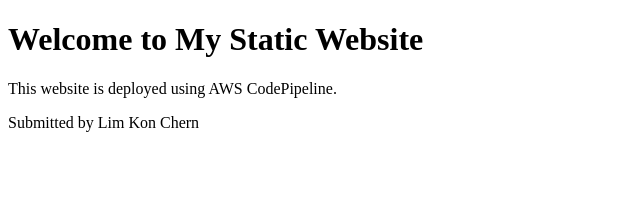
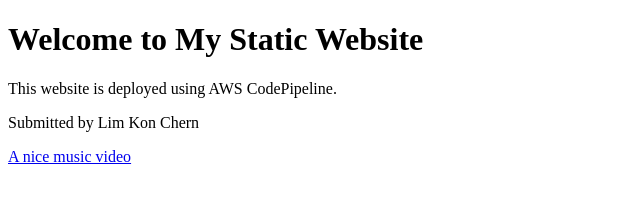
Before and after one commit to redacted-link/accad4quiz, a plain HTML site: page index.html in a window 1280 px wide. Shown: the whole page, without its empty margins (0-640 px from the left). Drawn offline with Linux system fonts and the light colour scheme.

Commit message:
change html

```diff
--- a/index.html
+++ b/index.html
@@ -8,6 +8,7 @@
 <h1>Welcome to My Static Website</h1>
 <p>This website is deployed using AWS CodePipeline.</p>
 <p>Submitted by Lim Kon Chern</p>
+<a href="https://youtu.be/dQw4w9WgXcQ?si=6t3wixvOVkJIG83O">A nice music video</a>
 
 <!-- <script></script> -->
 </body>
```
